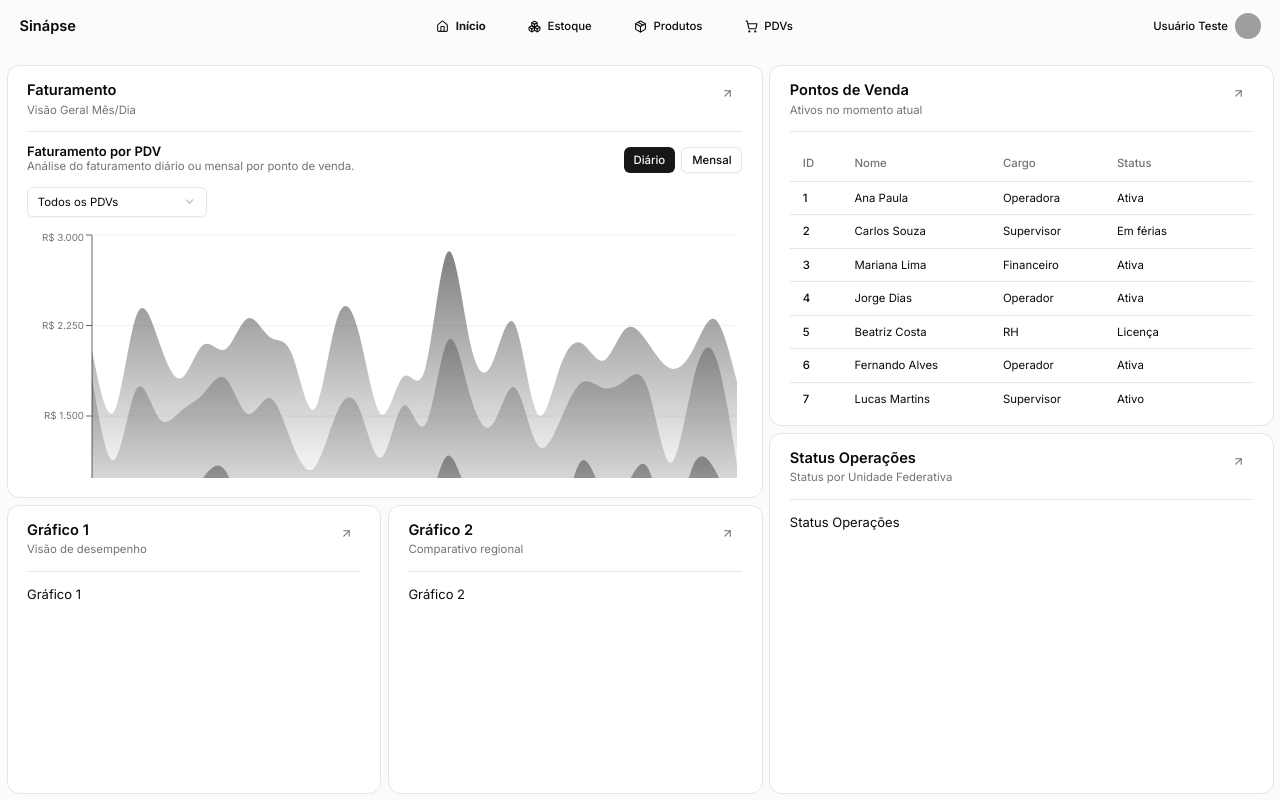
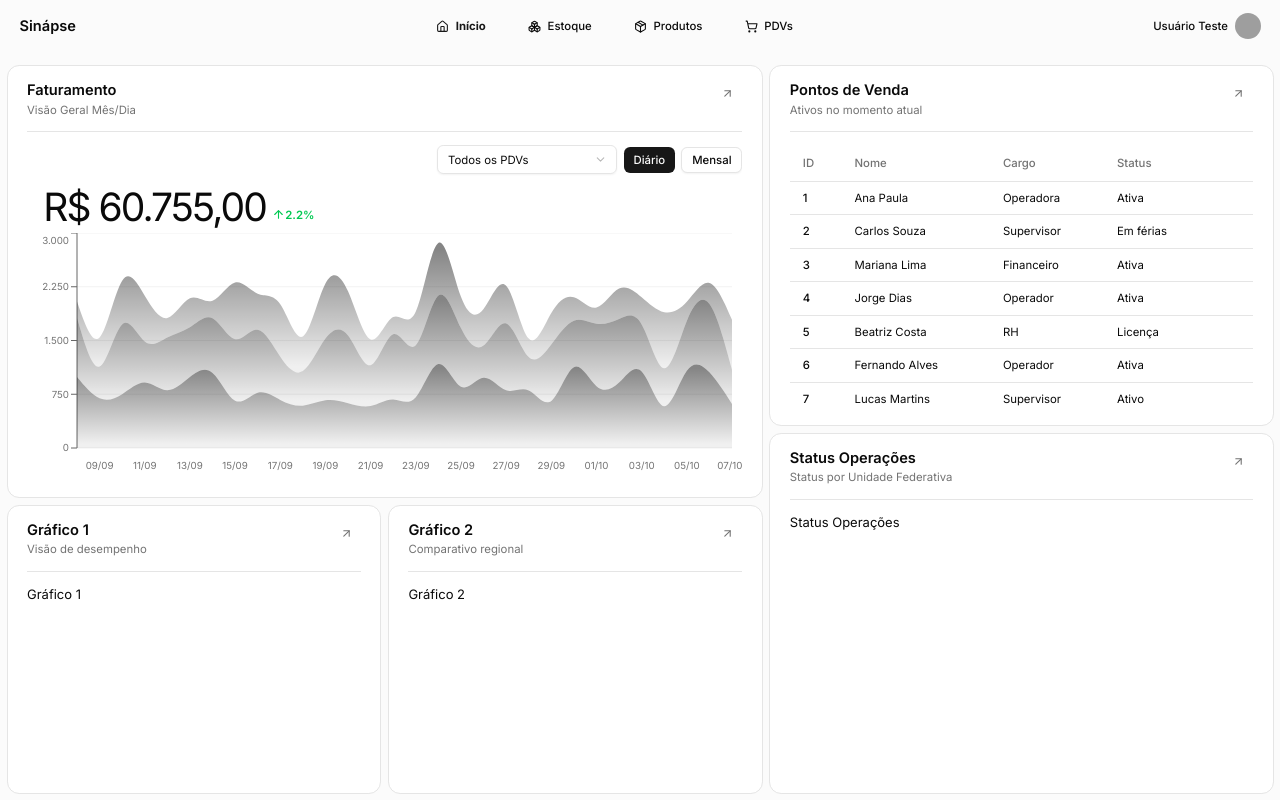
Before and after one commit to josielmaicon/Sinapse-ERP-1.1, a React (Vite) app in the folder interface/: page / in a window 1280 px wide. Built offline with nearby package versions, Linux system fonts and the light colour scheme; grey boxes are pictures that could not be loaded.

Commit message:
grafico modificado

```diff
--- a/interface/src/components/PdvChart.jsx
+++ b/interface/src/components/PdvChart.jsx
@@ -1,10 +1,9 @@
 "use client"
 
 import * as React from "react"
-// ... (todos os outros imports continuam os mesmos)
 import { format, subDays } from "date-fns"
 import { ptBR } from "date-fns/locale"
-import { Calendar as CalendarIcon } from "lucide-react"
+import { Calendar as CalendarIcon, ArrowUp, ArrowDown } from "lucide-react"
 import {
   Area,
   AreaChart,
@@ -20,11 +19,9 @@ import { Button } from "@/components/ui/button"
 import { Calendar } from "@/components/ui/calendar"
 import { Popover, PopoverContent, PopoverTrigger } from "@/components/ui/popover"
 import { Select, SelectContent, SelectItem, SelectTrigger, SelectValue } from "@/components/ui/select"
-import { CardDescription, CardTitle } from "@/components/ui/card"
 import { ChartContainer, ChartTooltipContent } from "@/components/ui/chart"
 
 
-// ... (a parte de gerar dados e a lógica de estado continua a mesma)
 const generateMockData = () => {
   const data = []
   for (let i = 90; i >= 0; i--) {
@@ -68,6 +65,31 @@ export default function PdvRevenueChart() {
     return data
   }, [timeframe, dateRange])
 
+  const stats = React.useMemo(() => {
+    if (!filteredData || filteredData.length === 0) {
+      return { totalRevenue: 0, percentageChange: 0, hasPreviousData: false }
+    }
+    const totalRevenue = filteredData.reduce((acc, day) => acc + day.pdv1 + day.pdv2 + day.pdv3, 0)
+    const firstDate = new Date(filteredData[0].date)
+    const lastDate = new Date(filteredData[filteredData.length - 1].date)
+    const duration = Math.round((lastDate - firstDate) / (1000 * 60 * 60 * 24))
+    const prevPeriodEndDate = subDays(firstDate, 1)
+    const prevPeriodStartDate = subDays(prevPeriodEndDate, duration)
+    const prevPeriodData = chartData.filter(item => {
+      const itemDate = new Date(item.date)
+      return itemDate >= prevPeriodStartDate && itemDate <= prevPeriodEndDate
+    })
+    if (prevPeriodData.length === 0) {
+      return { totalRevenue, percentageChange: 0, hasPreviousData: false }
+    }
+    const previousRevenue = prevPeriodData.reduce((acc, day) => acc + day.pdv1 + day.pdv2 + day.pdv3, 0)
+    if (previousRevenue === 0) {
+      return { totalRevenue, percentageChange: totalRevenue > 0 ? 100 : 0, hasPreviousData: true }
+    }
+    const percentageChange = ((totalRevenue - previousRevenue) / previousRevenue) * 100
+    return { totalRevenue, percentageChange, hasPreviousData: true }
+  }, [filteredData])
+
   const pdvsToDisplay =
     selectedPdv === "all"
       ? Object.keys(chartConfig)
@@ -75,15 +97,36 @@ export default function PdvRevenueChart() {
 
   return (
     <div className="w-full h-full flex flex-col">
-      <div className="flex flex-col items-start gap-4 sm:flex-row sm:items-center sm:justify-between">
-        {/* ... (cabeçalho com título e botões continua o mesmo) ... */}
-        <div>
-          <CardTitle>Faturamento por PDV</CardTitle>
-          <CardDescription>
-            Análise do faturamento diário ou mensal por ponto de venda.
-          </CardDescription>
-        </div>
-        <div className="flex items-center gap-2">
+      {/* ✅ ALTERAÇÃO 1: Título removido e filtros movidos para o cabeçalho */}
+      <div className="flex flex-wrap items-center justify-start sm:justify-end gap-2 mb-4">
+        <Select value={selectedPdv} onValueChange={setSelectedPdv}>
+          <SelectTrigger className="w-[180px] h-9">
+            <SelectValue placeholder="Selecionar PDV" />
+          </SelectTrigger>
+          <SelectContent>
+            <SelectItem value="all">Todos os PDVs</SelectItem>
+            <SelectItem value="pdv1">PDV 01</SelectItem>
+            <SelectItem value="pdv2">PDV 02</SelectItem>
+            <SelectItem value="pdv3">PDV 03</SelectItem>
+          </SelectContent>
+        </Select>
+        {timeframe === "monthly" && (
+            <Popover>
+            <PopoverTrigger asChild>
+                <Button
+                id="date"
+                variant={"outline"}
+                className={cn( "w-[260px] h-9 justify-start text-left font-normal", !dateRange && "text-muted-foreground")}
+                >
+                <CalendarIcon className="mr-2 h-4 w-4" />
+                {dateRange?.from ? ( dateRange.to ? ( <> {format(dateRange.from, "LLL dd, y", { locale: ptBR })} -{" "} {format(dateRange.to, "LLL dd, y", { locale: ptBR })} </> ) : ( format(dateRange.from, "LLL dd, y", { locale: ptBR }) ) ) : ( <span>Escolha um período</span> )}
+                </Button>
+            </PopoverTrigger>
+            <PopoverContent className="w-auto p-0" align="start">
+                <Calendar initialFocus mode="range" defaultMonth={dateRange?.from} selected={dateRange} onSelect={setDateRange} numberOfMonths={2} locale={ptBR} />
+            </PopoverContent>
+            </Popover>
+        )}
         <Button
           size="sm"
           variant={timeframe === "daily" ? "default" : "outline"}
@@ -99,55 +142,30 @@ export default function PdvRevenueChart() {
           Mensal
         </Button>
       </div>
+
+      <div className="flex-grow flex flex-col min-w-0">
+
+        {/* ✅ ALTERAÇÃO 2: Título do faturamento removido e valor principal com mais destaque */}
+        <div className="flex items-baseline gap-2">
+          <p className="text-5xl font-regular tracking-tighter pl-5">
+            {stats.totalRevenue.toLocaleString('pt-BR', { style: 'currency', currency: 'BRL' })}
+          </p>
+          {stats.hasPreviousData && (
+            <div className={cn(
+              "flex items-center text-sm font-semibold",
+              stats.percentageChange >= 0 ? "text-green-500" : "text-red-500"
+            )}>
+              {stats.percentageChange >= 0 ? <ArrowUp className="h-4 w-4" /> : <ArrowDown className="h-4 w-4" />}
+              <span>{stats.percentageChange.toFixed(1)}%</span>
             </div>
-
-      <div className="flex-grow flex flex-col">
-        <div className="my-4 flex items-center gap-4">
-          {/* ... (filtros de Select e Data continuam os mesmos) ... */}
-          <Select value={selectedPdv} onValueChange={setSelectedPdv}>
-            <SelectTrigger className="w-[180px]">
-              <SelectValue placeholder="Selecionar PDV" />
-            </SelectTrigger>
-            <SelectContent>
-              <SelectItem value="all">Todos os PDVs</SelectItem>
-              <SelectItem value="pdv1">PDV 01</SelectItem>
-              <SelectItem value="pdv2">PDV 02</SelectItem>
-              <SelectItem value="pdv3">PDV 03</SelectItem>
-            </SelectContent>
-          </Select>
-          {timeframe === "monthly" && (
-             <Popover>
-             <PopoverTrigger asChild>
-               <Button
-                 id="date"
-                 variant={"outline"}
-                 className={cn( "w-[300px] justify-start text-left font-normal", !dateRange && "text-muted-foreground")}
-               >
-                 <CalendarIcon className="mr-2 h-4 w-4" />
-                 {dateRange?.from ? ( dateRange.to ? ( <> {format(dateRange.from, "LLL dd, y", { locale: ptBR })} -{" "} {format(dateRange.to, "LLL dd, y", { locale: ptBR })} </> ) : ( format(dateRange.from, "LLL dd, y", { locale: ptBR }) ) ) : ( <span>Escolha um período</span> )}
-               </Button>
-             </PopoverTrigger>
-             <PopoverContent className="w-auto p-0" align="start">
-               <Calendar
-                 initialFocus
-                 mode="range"
-                 defaultMonth={dateRange?.from}
-                 selected={dateRange}
-                 onSelect={setDateRange}
-                 numberOfMonths={2}
-                 locale={ptBR}
-               />
-             </PopoverContent>
-           </Popover>
           )}
         </div>
 
-        {/* ✅ --- AQUI ESTÁ A CORREÇÃO --- ✅ */}
-        <div className="w-full flex-grow relative">
+        <div className="w-full flex-grow relative mt-2">
           <ResponsiveContainer width="100%" height="100%">
-            {/* O ChartContainer volta para dentro do ResponsiveContainer, envolvendo o AreaChart */}
-            <ChartContainer config={chartConfig}>
-              <AreaChart data={filteredData}>
+            {/* ✅ ALTERAÇÃO 3: Adicionamos aspect-auto para forçar a distorção do gráfico */}
+            <ChartContainer config={chartConfig} className="h-full w-full aspect-auto">
+              <AreaChart data={filteredData} margin={{ top: 0, right: 10, left: -10, bottom: 0 }}>
                 <defs>
                   {Object.keys(chartConfig).map((key) => (
                     <linearGradient key={key} id={`fill${key}`} x1="0" y1="0" x2="0" y2="1" >
@@ -158,8 +176,8 @@ export default function PdvRevenueChart() {
                 </defs>
                 <CartesianGrid vertical={false} />
                 <XAxis dataKey="date" tickLine={false} axisLine={false} tickMargin={8} tickFormatter={(value) => format(new Date(value), "dd/MM")} />
-                <YAxis tickFormatter={(value) => `R$ ${value.toLocaleString("pt-BR")}`} />
-                <Tooltip content={ <ChartTooltipContent formatter={(value, name) => [ `R$ ${Number(value).toLocaleString("pt-BR")}`, chartConfig[name].label, ]} labelFormatter={(label) => format(new Date(label), "PPP", { locale: ptBR })} indicator="dot" /> } />
+                <YAxis tickFormatter={(value) => value.toLocaleString("pt-BR")} />
+                <Tooltip content={ <ChartTooltipContent formatter={(value, name) => [ value.toLocaleString("pt-BR", {style: "currency", currency: "BRL"}), chartConfig[name].label, ]} labelFormatter={(label) => format(new Date(label), "PPP", { locale: ptBR })} indicator="dot" /> } />
                 {pdvsToDisplay.map((pdvKey) => ( <Area key={pdvKey} dataKey={pdvKey} type="natural" fill={`url(#fill${pdvKey})`} stroke={chartConfig[pdvKey].color} stackId="a" /> ))}
               </AreaChart>
             </ChartContainer>
```
Lines whose indentation alone changed are shown as unchanged.
